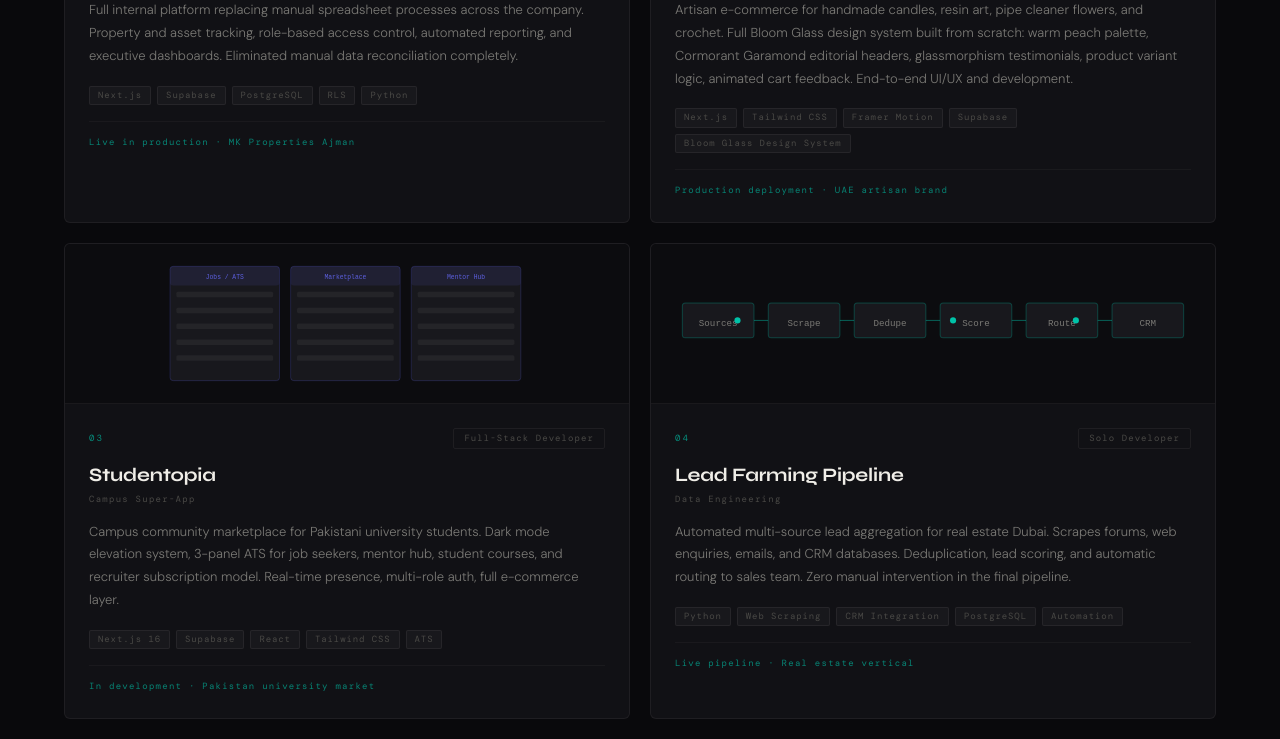
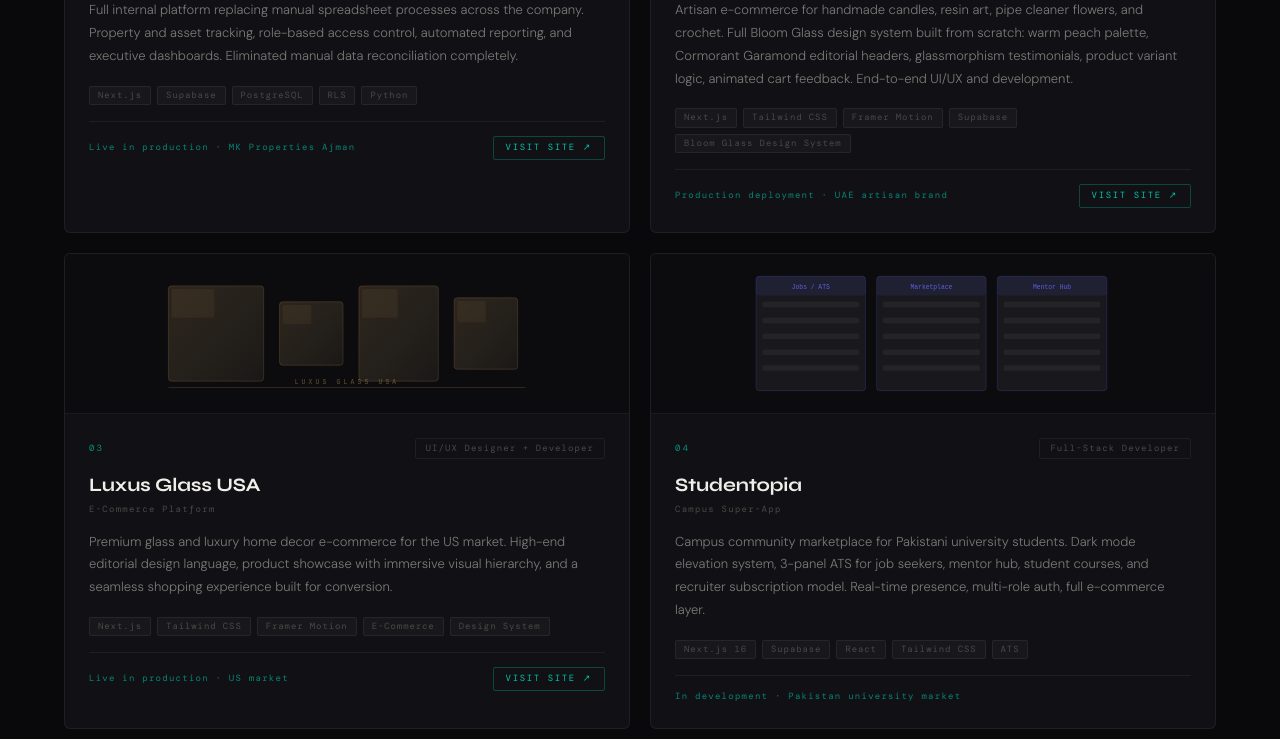
Before and after one commit to muneebfr-fr/muneeb-portfolio, a Next.js app: page / in a window 1280 px wide. Shown: the part 1460-2199 px from the top of the page. Built offline with nearby package versions, Linux system fonts and the light colour scheme.

Commit message:
Add Luxus Glass USA project + live site links on all cards

```diff
--- a/src/components/Projects.tsx
+++ b/src/components/Projects.tsx
@@ -14,6 +14,7 @@
     outcome: "Live in production · MK Properties Ajman",
     visual: "db",
     accent: "#00C2A8",
+    link: "https://mkpropertiesinventory.com/guest",
   },
   {
     id: "02",
@@ -26,9 +27,23 @@
     outcome: "Production deployment · UAE artisan brand",
     visual: "ecom",
     accent: "#D4637A",
+    link: "https://whereartmeetsglow.com",
   },
   {
     id: "03",
+    title: "Luxus Glass USA",
+    type: "E-Commerce Platform",
+    role: "UI/UX Designer + Developer",
+    tags: ["Next.js", "Tailwind CSS", "Framer Motion", "E-Commerce", "Design System"],
+    description:
+      "Premium glass and luxury home decor e-commerce for the US market. High-end editorial design language, product showcase with immersive visual hierarchy, and a seamless shopping experience built for conversion.",
+    outcome: "Live in production · US market",
+    visual: "luxus",
+    accent: "#C4965A",
+    link: "https://luxusglassusa.com",
+  },
+  {
+    id: "04",
     title: "Studentopia",
     type: "Campus Super-App",
     role: "Full-Stack Developer",
@@ -38,9 +53,10 @@
     outcome: "In development · Pakistan university market",
     visual: "platform",
     accent: "#6366F1",
+    link: null,
   },
   {
-    id: "04",
+    id: "05",
     title: "Lead Farming Pipeline",
     type: "Data Engineering",
     role: "Solo Developer",
@@ -50,9 +66,10 @@
     outcome: "Live pipeline · Real estate vertical",
     visual: "pipeline",
     accent: "#00C2A8",
+    link: null,
   },
   {
-    id: "05",
+    id: "06",
     title: "Transport Management System",
     type: "Logistics Platform",
     role: "Team Developer",
@@ -62,6 +79,7 @@
     outcome: "Team delivery · US logistics client",
     visual: "network",
     accent: "#00C2A8",
+    link: null,
   },
 ];
 
@@ -267,9 +285,51 @@
   );
 }
 
+function LuxusViz() {
+  // Premium glass / luxury editorial abstract
+  const panels = [
+    { x: 20,  y: 20, w: 120, h: 120, color: "#C4965A" },
+    { x: 160, y: 40, w: 80,  h: 80,  color: "#C4965A" },
+    { x: 260, y: 20, w: 100, h: 120, color: "#C4965A" },
+    { x: 380, y: 35, w: 80,  h: 90,  color: "#C4965A" },
+  ];
+  return (
+    <svg viewBox="0 0 490 160" style={{ width: "100%", height: "100%" }}>
+      <defs>
+        <linearGradient id="gold-grad" x1="0" y1="0" x2="1" y2="1">
+          <stop offset="0%" stopColor="#C4965A" stopOpacity="0.18" />
+          <stop offset="100%" stopColor="#F5D78E" stopOpacity="0.06" />
+        </linearGradient>
+      </defs>
+      {panels.map((p, i) => (
+        <motion.g key={i}
+          initial={{ opacity: 0, y: 10 }}
+          whileInView={{ opacity: 1, y: 0 }}
+          transition={{ delay: i * 0.1, duration: 0.5, ease: [0.22,1,0.36,1] as [number,number,number,number] }}
+          viewport={{ once: true }}
+        >
+          <rect x={p.x} y={p.y} width={p.w} height={p.h} rx={4}
+            fill="url(#gold-grad)" stroke={`${p.color}40`} strokeWidth={1} />
+          {/* glass highlight */}
+          <rect x={p.x+4} y={p.y+4} width={p.w*0.45} height={p.h*0.3} rx={2}
+            fill={`${p.color}12`} />
+        </motion.g>
+      ))}
+      {/* Thin horizontal rule — editorial feel */}
+      <motion.path d="M20,148 L470,148" stroke="rgba(196,150,90,0.25)" strokeWidth={1} fill="none"
+        initial={{ pathLength: 0 }} whileInView={{ pathLength: 1 }}
+        transition={{ delay: 0.5, duration: 0.8 }} viewport={{ once: true }}
+      />
+      <text x="245" y="143" textAnchor="middle" fill="rgba(196,150,90,0.5)"
+        fontSize={8} fontFamily="monospace" letterSpacing="4">LUXUS GLASS USA</text>
+    </svg>
+  );
+}
+
 const vizMap: Record<string, React.ReactNode> = {
   db: <DBViz />,
   ecom: <EcomViz />,
+  luxus: <LuxusViz />,
   platform: <PlatformViz />,
   pipeline: <PipelineViz />,
   network: <NetworkViz />,
@@ -363,11 +423,39 @@
         </div>
 
         <div style={{
-          fontFamily: "var(--font-dm-mono)", fontSize: 9,
-          letterSpacing: "0.14em", color: "var(--accent)", opacity: 0.65,
-          paddingTop: 14, borderTop: "1px solid var(--border)",
+          display: "flex", alignItems: "center", justifyContent: "space-between",
+          gap: 12, paddingTop: 14, borderTop: "1px solid var(--border)", flexWrap: "wrap",
         }}>
-          {project.outcome}
+          <div style={{
+            fontFamily: "var(--font-dm-mono)", fontSize: 9,
+            letterSpacing: "0.14em", color: "var(--accent)", opacity: 0.65,
+          }}>
+            {project.outcome}
+          </div>
+          {project.link && (
+            <a
+              href={project.link}
+              target="_blank"
+              rel="noopener noreferrer"
+              onClick={e => e.stopPropagation()}
+              style={{
+                fontFamily: "var(--font-dm-mono)", fontSize: 9,
+                letterSpacing: "0.18em", textTransform: "uppercase",
+                color: "var(--accent)", border: "1px solid rgba(0,194,168,0.3)",
+                padding: "4px 12px", borderRadius: 2, textDecoration: "none",
+                whiteSpace: "nowrap", transition: "background 0.2s, color 0.2s",
+                flexShrink: 0,
+              }}
+              onMouseEnter={e => {
+                (e.currentTarget as HTMLElement).style.background = "rgba(0,194,168,0.1)";
+              }}
+              onMouseLeave={e => {
+                (e.currentTarget as HTMLElement).style.background = "transparent";
+              }}
+            >
+              Visit Site ↗
+            </a>
+          )}
         </div>
       </div>
     </motion.article>
```
